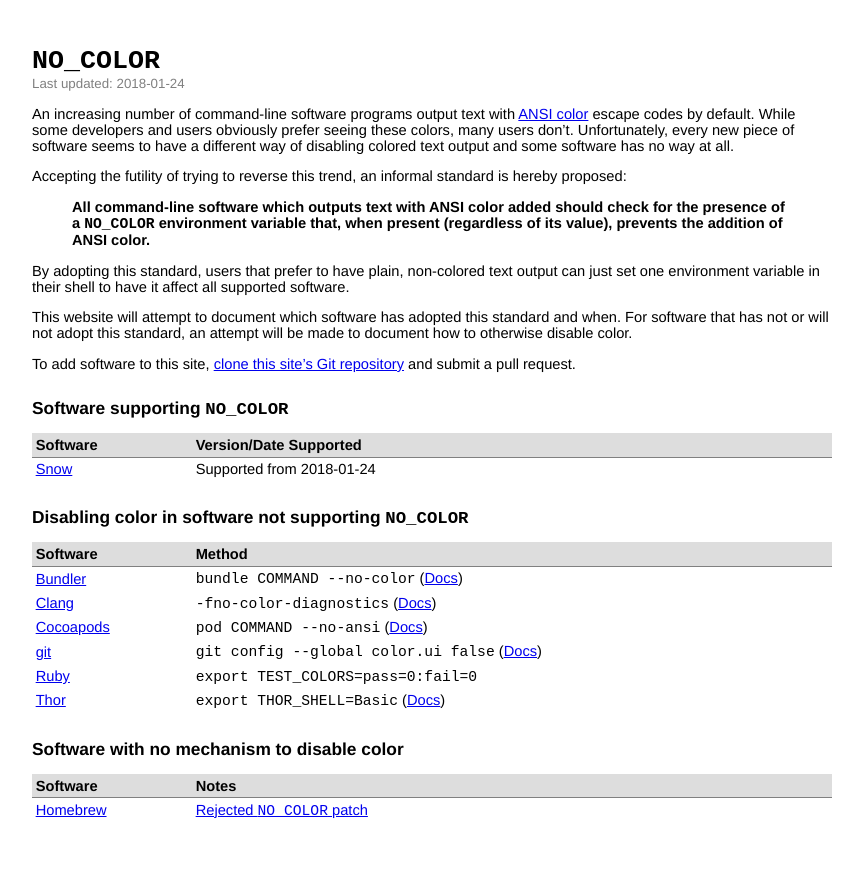
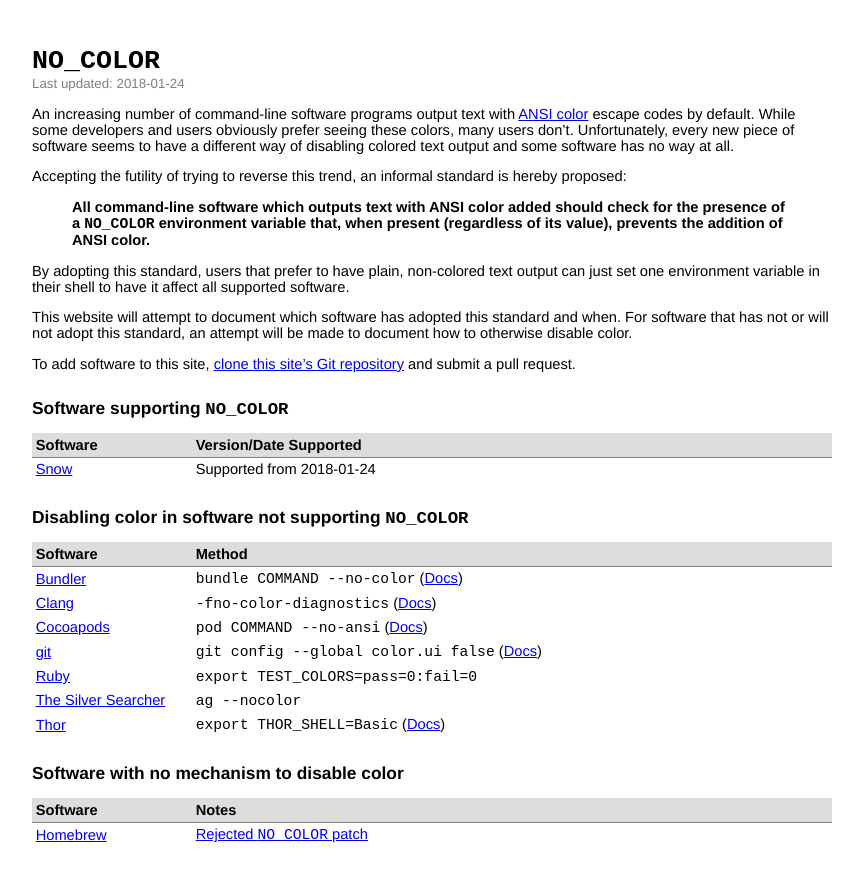
Before and after one commit to jcs/no_color, a Jekyll site: the page built from index.md, in a window 1280 px wide. Shown: the top 881 px of the page, without its empty margins (208-1071 px from the left). Built offline with Jekyll 4.4.1, drawn with Linux system fonts in a browser that asks for light colours; our own code applies the rules of GitHub Pages for plain Markdown files.

Commit message:
The Silver Searcher (ag) (#6)
Not a ton of documentation around this, but this is in the `ag --help`
output.

```diff
--- a/index.md
+++ b/index.md
@@ -49,6 +49,7 @@ and submit a pull request.
 | [Cocoapods](https://cocoapods.org/) | `pod COMMAND --no-ansi` ([Docs](https://guides.cocoapods.org/terminal/commands.html#pod_install)) |
 | [git](https://git-scm.com/) | `git config --global color.ui false` ([Docs](https://git-scm.com/docs/git-config#git-config-colorui))|
 | [Ruby](https://www.ruby-lang.org/) | `export TEST_COLORS=pass=0:fail=0` |
+| [The Silver Searcher](https://geoff.greer.fm/ag/) | `ag --nocolor` |
 | [Thor](http://whatisthor.com/) | `export THOR_SHELL=Basic` ([Docs](http://www.rubydoc.info/github/wycats/thor/Thor%2FBase.shell)) |
 {: rules="groups"}
 
```
